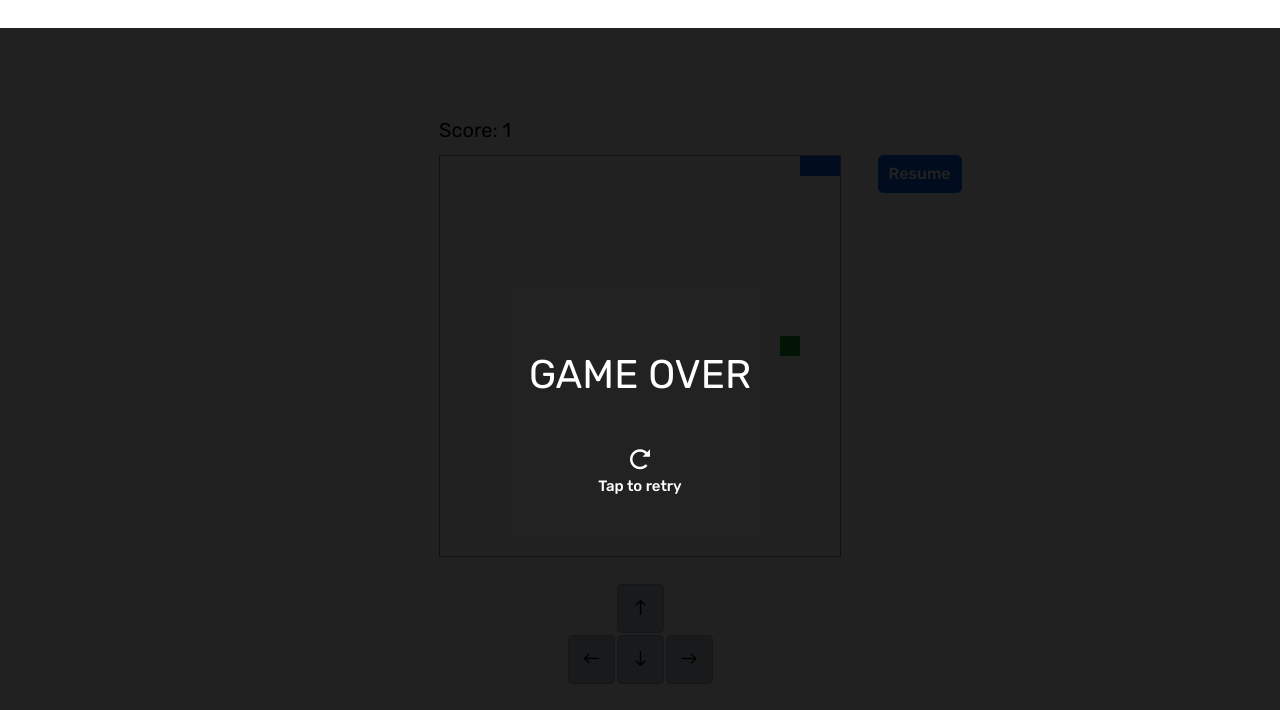
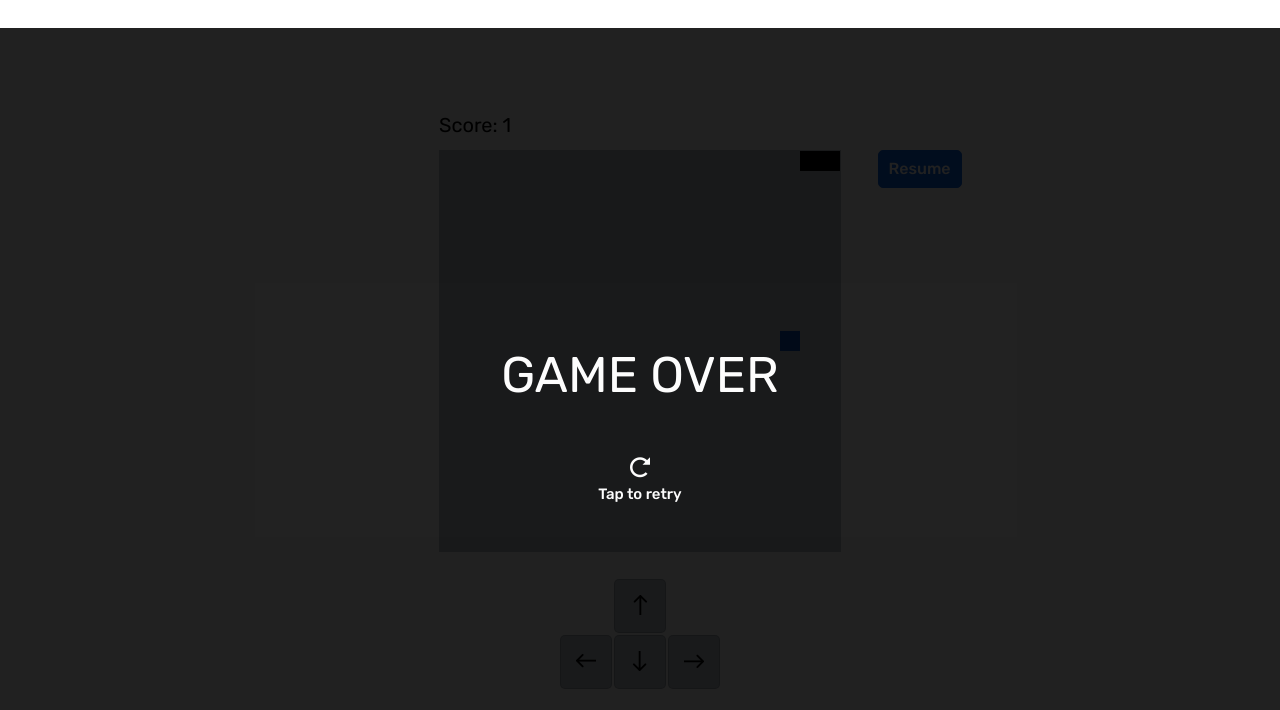
Before and after one commit to Andriamahay11master/Snake2D, a React (Vite) app: page / in a window 1280 px wide. Shown: the top 710 px of the page. Built offline with nearby package versions, Linux system fonts and the light colour scheme; the HTML template or start-up script is replaced by a standard one.

Commit message:
change design canvas

```diff
--- a/src/assets/scss/common/_button.scss
+++ b/src/assets/scss/common/_button.scss
@@ -34,11 +34,6 @@
       display: inline-block;
       margin-bottom: 10px;
       transition: all 0.4s ease-in-out;
-    }
-    &:hover{
-      i{
-        margin-left: 15px;
-      }
     }
   }
   &.disabled{
--- a/src/components/game/Game.tsx
+++ b/src/components/game/Game.tsx
@@ -124,12 +124,12 @@ const Game = () => {
     if (!ctx) return;
     ctx.clearRect(0, 0, canvas.width, canvas.height);
 
-    ctx.fillStyle = '#0B63E5';
+    ctx.fillStyle = '#000';
     snake.forEach((segment) => {
         ctx.fillRect(segment.x, segment.y, scale, scale);
     });
 
-    ctx.fillStyle = '#0F9918';
+    ctx.fillStyle = '#094eb4';
     ctx.fillRect(fruit.x, fruit.y, scale, scale);
 };
 
--- a/src/components/game/game.scss
+++ b/src/components/game/game.scss
@@ -30,7 +30,8 @@
     }
 
     canvas {
-        border: 1px solid $color-grayscale;
+        border: 1px solid lighten($color-grayscale, 20%);
+        background: lighten($color-grayscale, 20%);
     }
 
     .gameOver {
@@ -67,6 +68,9 @@
         }
         .icon{
             display: inline-block;
+            font-size: 20px;
+            font-weight: 600;
+            color: #000;
             &.up{
                 transform: rotate(-90deg);
             }
--- a/src/components/over/over.scss
+++ b/src/components/over/over.scss
@@ -22,11 +22,11 @@
     .over-top{
         margin-bottom: 30px;
         p{
-            font-size: 40px;
+            font-size: 50px;
             text-transform: uppercase;
             color: #FFF;
             @include max(992px){
-                font-size: 30px;
+                font-size: 40px;
             }
         }
     }
```
